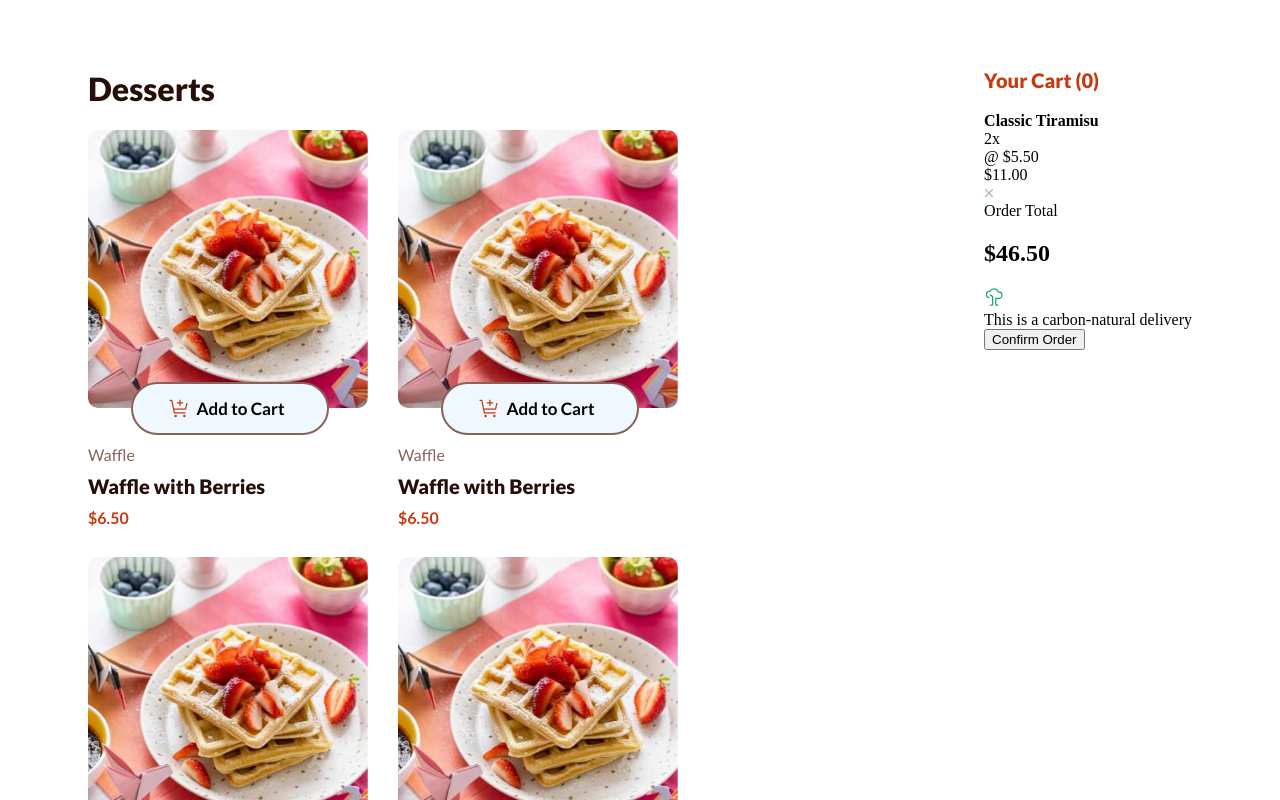
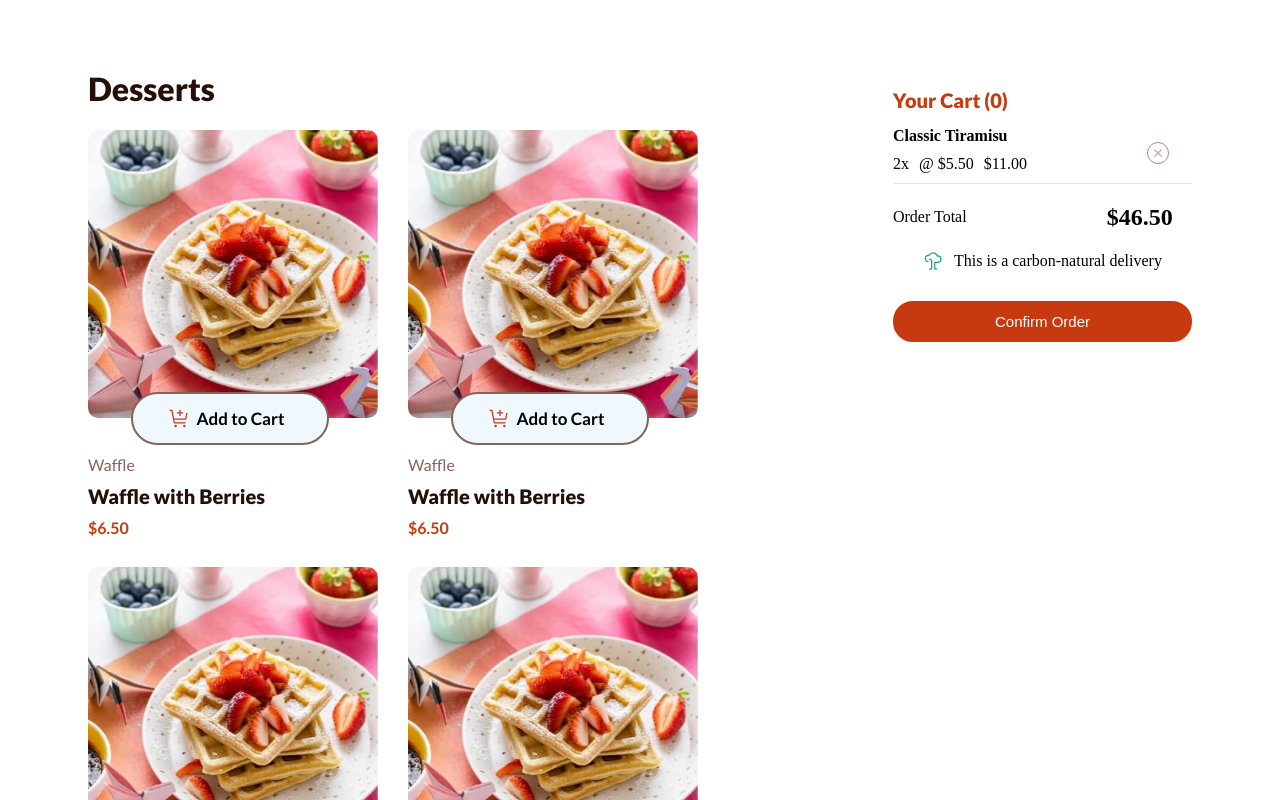
Before and after one commit to AnitaAlexieva/Product-List, a React (Vite) app in the folder client/: page / in a window 1280 px wide. Shown: the top 800 px of the page. Built offline with nearby package versions, Linux system fonts and the light colour scheme; a web font is replaced by a local one.

Commit message:
Style the full-cart content

```diff
--- a/client/src/index.css
+++ b/client/src/index.css
@@ -25,7 +25,7 @@ h3{
   font-weight: 900;
   font-style: normal;
   font-size: 20px;
-  padding: 20px 0;
+  padding: 40px 0 10px;
 }
 .empty-img{
     padding: 10px 30px;
@@ -39,14 +39,47 @@ h3{
     font-style: normal;
     color:hsl(12, 20%, 44%);
 }
+.full-cart{
+    gap: 120px;
+    display: flex;
+}
+.item-quantity{
+    display: flex;
+    gap: 10px;
+    margin: 10px 0;
+}
+/* .close-mark-div{
+    margin-top: 2px;
+} */
+ .cart-descr{
+    margin-top: 5px;
+ }
+ .order-total-div{
+    display: flex;
+    align-items: center;
+    gap: 140px;
+    border-top: 1px solid #e6dddd;
+ }
+ .natural{
+    display: flex;
+    align-items: center;
+    justify-content: center;
+    gap: 10px;
+ }
+.close-mark{
+   border: 1px solid  hsl(7, 20%, 60%);
+    border-radius: 50px;
+    padding: 5px;
+    margin-top: 20px;
+}
 .all-desserts{
     display: flex;
     flex-wrap: wrap;
     gap: 30px;
 }
 .img-dessert{
-    max-width: 280px;
-    max-height: 280px;
+    max-width: 290px;
+    max-height: 290px;
     border-radius: 10px;
 }
 .img-dessert-div{
@@ -66,6 +99,18 @@ h3{
     display: flex;
     gap: 50px;
     color: white;
+}
+.confirm-div{
+    text-align: center;
+    margin-top: 30px;
+}
+.confirm-btn{
+    background: hsl(14, 86%, 42%);
+    border: 2px solid hsl(14, 86%, 42%);
+    border-radius: 20px;
+    padding: 10px 100px;
+    color: white;
+    font-size: 15px;
 }
 .operation{
     border-radius: 50%;
```
